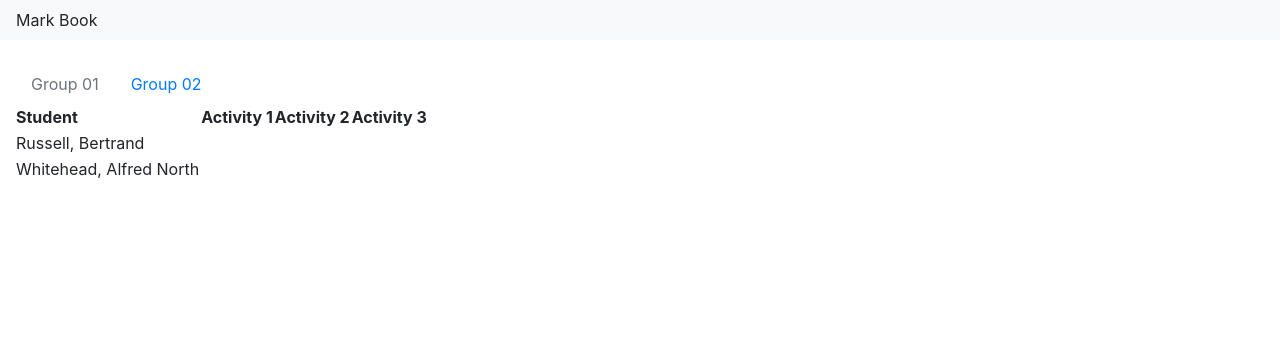
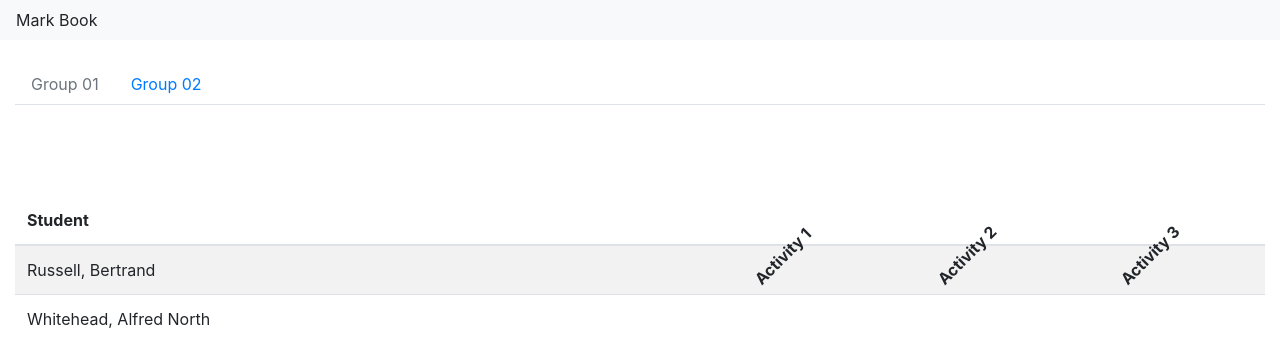
Before and after one commit to aadroher/mark_book, a React app: page / in a window 1280 px wide. Shown: the top 364 px of the page. Built offline with nearby package versions, Linux system fonts and the light colour scheme; the HTML template or start-up script is replaced by a standard one.

Commit message:
First attempt to rotate the headers.

```diff
--- a/src/components/MarkTable.jsx
+++ b/src/components/MarkTable.jsx
@@ -1,15 +1,31 @@
 import React from 'react'
 
-const tableHeader = header =>
+import styles from './MarkTable.module.css'
+
+const StudentsHeader = ({ cell }) =>
+  <th scope='col'>
+    {cell.value}
+  </th>
+
+const ActivityHeader = ({ cell }) =>
+  <th scope='col' className={styles['rotated']}>
+    <div>
+      <span>
+        {cell.value}
+      </span>
+    </div>
+  </th>
+
+const Header = ({ header }) =>
   <thead>
     <tr>
-      {header.map(cell =>
-        <th
-          key={cell.key}
-        >
-          {cell.value}
-        </th>
-      )}
+      {
+        header.map((cell, i) =>
+          i === 0
+            ? <StudentsHeader cell={cell} key={i} />
+            : <ActivityHeader cell={cell} key={i} />
+        )
+      }
     </tr>
   </thead>
 
@@ -20,9 +36,17 @@ const tableBody = rows =>
         <tr key={i}>
           {
             row.map((cell, j) =>
-              <td key={`${i}-${j}`}>
-                {cell.value}
-              </td>
+              j === 0
+                ? (
+                  <td scope='row' key={`${i}-${j}`}>
+                    {cell.value}
+                  </td>
+                )
+                : (
+                  <th key={`${i}-${j}`}>
+                    {cell.value}
+                  </th>
+                )
             )
           }
         </tr>
@@ -31,13 +55,12 @@ const tableBody = rows =>
   </tbody>
 
 
-
 const MarkTable = props => {
-  const header = props.header
+  // const header = props.header
   const rows = props.rows
   return (
-    <table className='table'>
-      {tableHeader(header)}
+    <table className={styles['mark-table']}>
+      <Header { ...props }/>
       {tableBody(rows)}
     </table>
   )
--- /dev/null
+++ b/src/components/MarkTable.module.scss
@@ -0,0 +1,18 @@
+@import "~bootstrap/scss/bootstrap";
+
+
+.mark-table {
+  @extend .table,
+          .table-striped;
+
+  .rotated {
+    height: 140px;
+    white-space: nowrap;
+
+    > div {
+      transform:  translate(25px, 51px)
+                  rotate(315deg);
+      width: 30px;
+    }
+  }
+}
--- a/src/components/TopBar.jsx
+++ b/src/components/TopBar.jsx
@@ -5,7 +5,7 @@ import styles from './TopBar.module.css'
 const TopBar = () =>
   <nav className={styles['top-bar']}>
     <div>
-      <span className='app-name'>
+      <span className={styles['app-name']}>
         Mark Book
       </span>
     </div>
```
